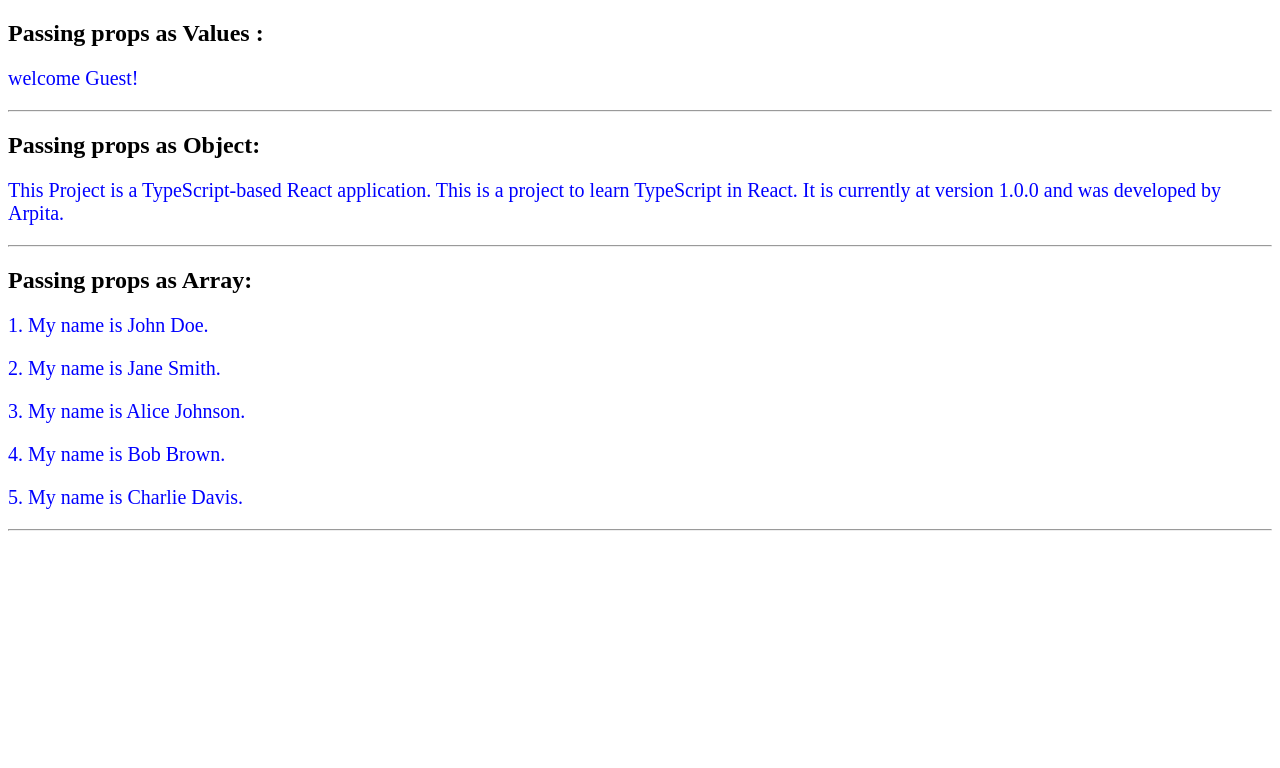
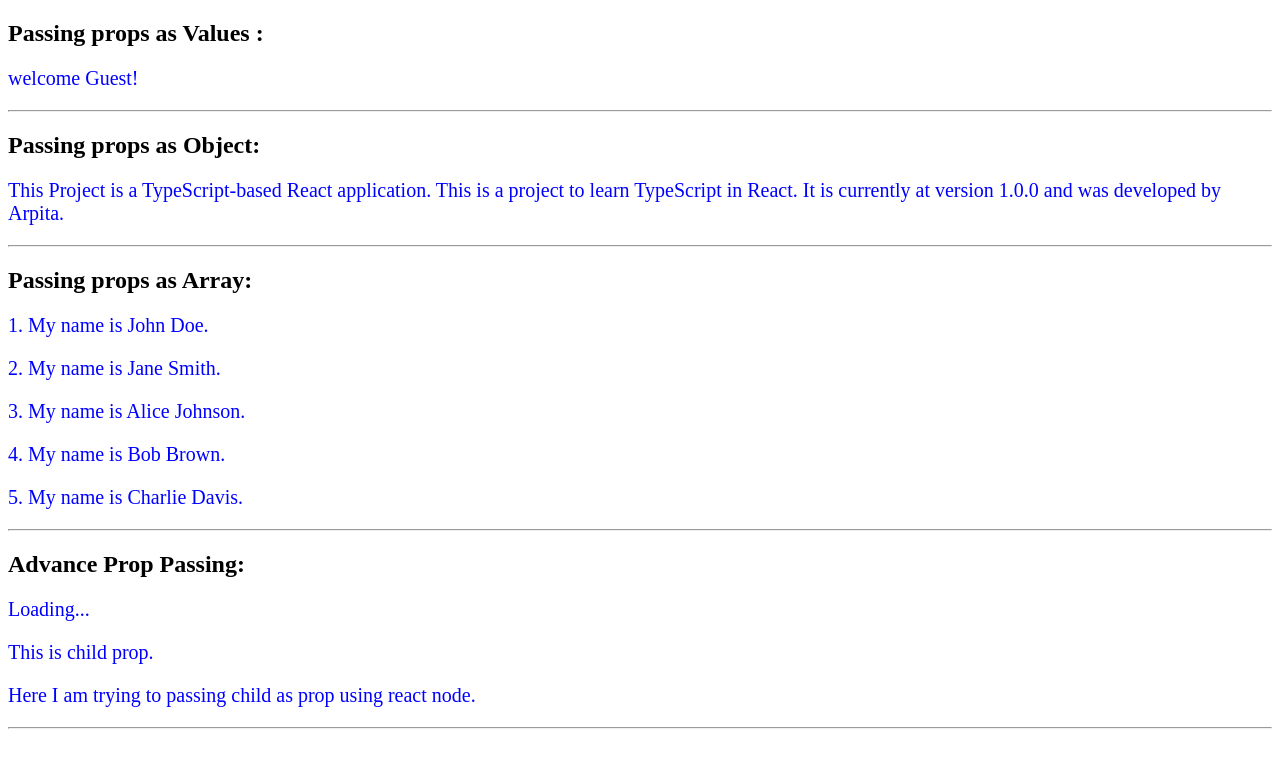
Before and after one commit to pathak-arpita/TypeScrtipt_Notes, a React (Vite) app in the folder TypeScript-in-React/: page / in a window 1280 px wide. Shown: the top 768 px of the page. Built offline with nearby package versions, Linux system fonts and the light colour scheme.

Commit message:
adding advance prop methods

```diff
--- a/TypeScript-in-React/src/App.tsx
+++ b/TypeScript-in-React/src/App.tsx
@@ -1,3 +1,4 @@
+import InfoInAdvancedProps from "./Components/Passing_Props/Advanced_Props/InfoInAdvancedProps";
 import InfoInArray from "./Components/Passing_Props/Array_As_Props/InfoInArray";
 import InfoInObject from "./Components/Passing_Props/Object_As_Prop/InfoInObject";
 import InfoInValue from "./Components/Passing_Props/Values_As_Props/InfoInValue";
@@ -11,6 +12,7 @@ function App() {
         <InfoInValue />
         <InfoInObject />
         <InfoInArray />
+        <InfoInAdvancedProps />
       </div>
     </>
   )
--- /dev/null
+++ b/TypeScript-in-React/src/Components/Passing_Props/Advanced_Props/InfoInAdvancedProps.tsx
@@ -0,0 +1,20 @@
+//& NOTE ---------------> You can only pass specific status values, even though they are in string format.
+
+import PassingAdvanceProp from "./PassingAdvanceProp";
+import PassingChildAsProps from "./PassingChildAsProps";
+import PassingChildProp from "./PassingChildProp";
+
+function InfoInAdvancedProps() {
+    return (
+        <>
+            <h2>Advance Prop Passing:</h2>
+            <PassingAdvanceProp status = "loading"/>
+            <PassingChildProp>This is child prop.</PassingChildProp>
+            <PassingChildAsProps>
+                <PassingChildProp>Here I am trying to passing child as prop using react node.</PassingChildProp>
+            </PassingChildAsProps>
+        </>
+    )
+}
+
+export default InfoInAdvancedProps;
--- /dev/null
+++ b/TypeScript-in-React/src/Components/Passing_Props/Advanced_Props/PassingAdvanceProp.tsx
@@ -0,0 +1,19 @@
+type StatusProp = {
+    status: "loading" | "success" | "error";
+}
+function PassingAdvanceProp({ status }: StatusProp) {
+    let message;
+    if (status === "loading") {
+        message = "Loading...";
+    } else if (status === "success") {
+        message = "Data loaded successfully!";
+    } else if (status === "error") {
+        message = "An error occurred while loading data.";
+    }
+
+    return (
+        <p style={{ fontSize: "20px", color: "blue" }}>{message}</p>
+    )
+}
+
+export default PassingAdvanceProp;
--- /dev/null
+++ b/TypeScript-in-React/src/Components/Passing_Props/Advanced_Props/PassingChildAsProps.tsx
@@ -0,0 +1,16 @@
+type ChildProps = {
+    children: React.ReactNode;
+}
+
+function PassingChildAsProps(props: ChildProps) {
+    return (
+        <>
+            <p style={{ fontSize: "20px", color: "blue" }}>
+                {props.children}
+            </p>
+            <hr />
+        </>
+    )
+}
+
+export default PassingChildAsProps;
--- /dev/null
+++ b/TypeScript-in-React/src/Components/Passing_Props/Advanced_Props/PassingChildProp.tsx
@@ -0,0 +1,12 @@
+type ChildrenProps = {
+    children:string
+}
+function PassingChildProp(props: ChildrenProps) {
+  return (
+    <p style={{ fontSize: "20px", color: "blue" }}>
+      {props.children}
+    </p>
+  )
+}
+
+export default PassingChildProp;
```
